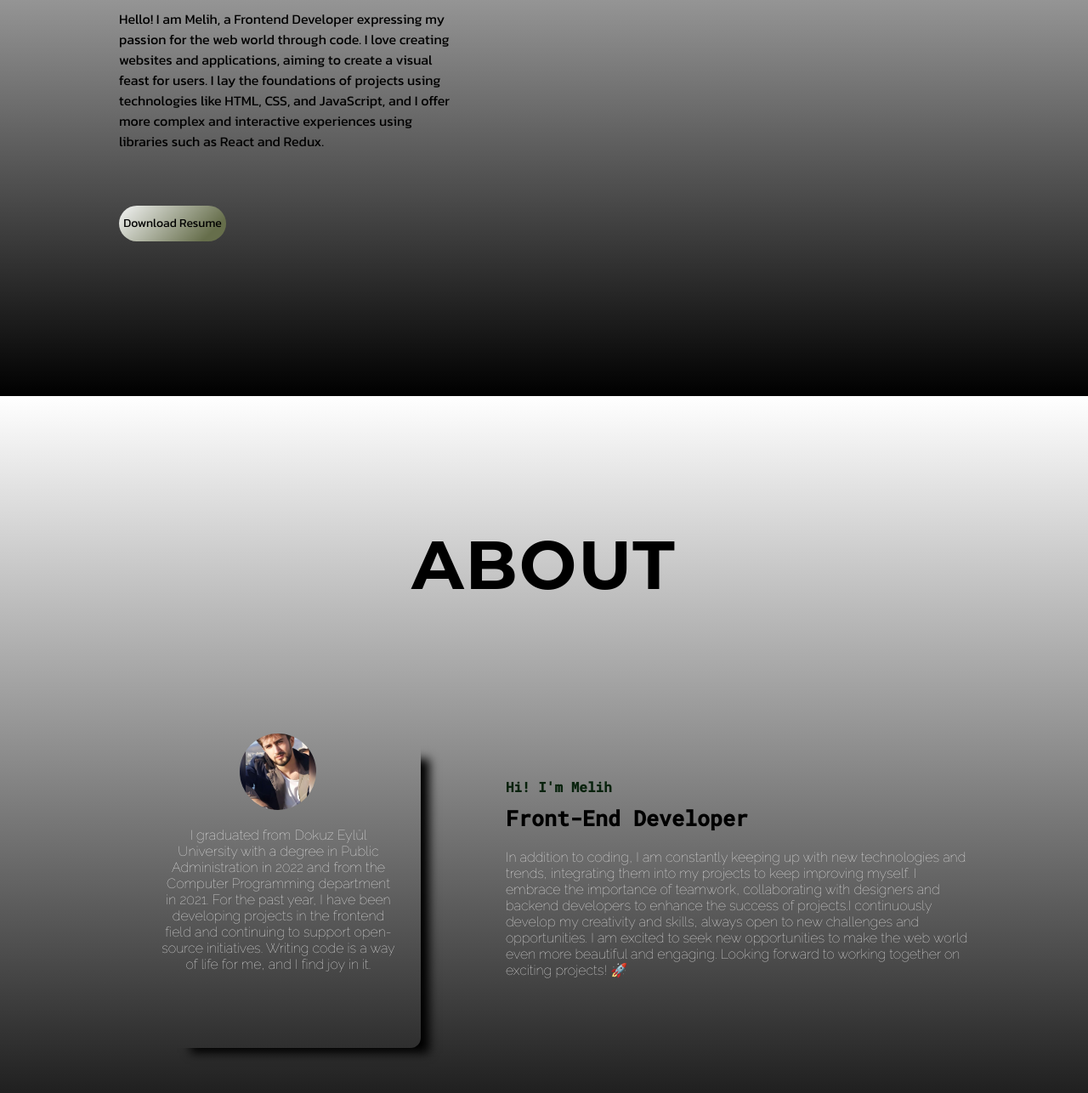
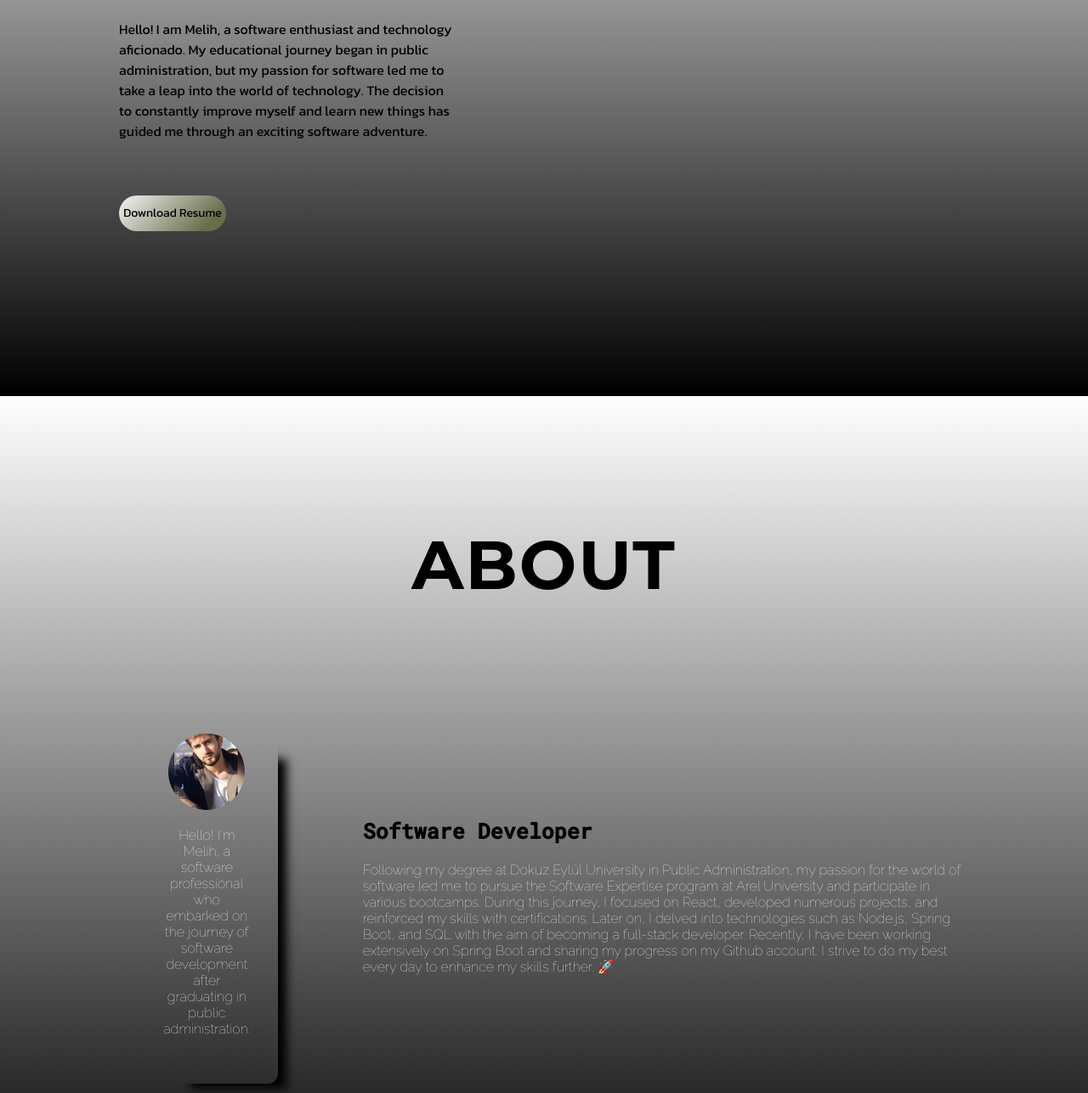
Before and after one commit to Halismelih1/landing, a plain HTML site: page index.html in a window 1280 px wide. Shown: the part 334-1620 px from the top of the page at 85% size. Drawn offline with Linux system fonts and the light colour scheme.

Commit message:
Content edited

```diff
--- a/index.html
+++ b/index.html
@@ -55,13 +55,12 @@
       <div class="left">
         <p class="subheading">"Halis Melih ABAK"</p>
         <h2 class="heading">
-          <div class="wrapper"><span>Front-End</span></div>
+          <div class="wrapper"><span>Software</span></div>
           <div class="wrapper"><span>Developer</span></div>
         </h2>
-        <p class="desc">Hello! I am Melih, a Frontend Developer expressing my passion for the web world through code. I
-          love creating websites and applications, aiming to create a visual feast for users. I lay the foundations of
-          projects using technologies like HTML, CSS, and JavaScript, and I offer more complex and interactive
-          experiences using libraries such as React and Redux. </p>
+        <p class="desc">Hello! I am Melih, a software enthusiast and technology aficionado. My educational journey began in public administration,
+           but my passion for software led me to take a leap into the world of technology.
+          The decision to constantly improve myself and learn new things has guided me through an exciting software adventure. </p>
         <button class="button-hero"><a href="/assets//Halis Melih ABAK CV (ENG).pdf" download class="cta">Download
             Resume</a></button>
       </div>
@@ -81,22 +80,17 @@
             <div class="img">
               <img src="./image/prof.jpg" alt="">
             </div>
-            <p class="card-desc">I graduated from Dokuz Eylül University with a degree in Public Administration in 2022
-              and from the Computer Programming department in 2021. For the past year, I have been developing projects
-              in the frontend field and continuing to support open-source initiatives. Writing code is a way of life for
-              me, and I find joy in it.</p>
+            <p class="card-desc">Hello! I'm Melih, a software professional who embarked on the journey of software development after graduating in public administration.</p>
 
           </div>
         </div>
         <div class="right">
-          <p class="subheading">Hi! I'm Melih</p>
-          <h2 class="slogan">Front-End Developer</h2>
-          <p class="right-text">In addition to coding, I am constantly keeping up with new technologies and trends,
-            integrating them into my projects to keep improving myself. I embrace the importance of teamwork,
-            collaborating with designers and backend developers to enhance the success of projects.I continuously
-            develop my creativity and skills, always open to new challenges and opportunities. I am excited to seek new
-            opportunities to make the web world even more beautiful and engaging. Looking forward to working together on
-            exciting projects! 🚀
+          <h2 class="slogan">Software Developer</h2>
+          <p class="right-text">
+            Following my degree at Dokuz Eylül University in Public Administration, my passion for the world of software led me to pursue the Software Expertise program
+            at Arel University and participate in various bootcamps. During this journey, I focused on React, developed numerous projects, and reinforced my skills with certifications.
+            Later on, I delved into technologies such as Node.js, Spring Boot, and SQL with the aim of becoming a full-stack developer.
+            Recently, I have been working extensively on Spring Boot and sharing my progress on my Github account. I strive to do my best every day to enhance my skills further. 🚀
           </p>
         </div>
       </div>
@@ -111,8 +105,8 @@
       <footer>
         <div class="col-1">
           <h2 class="column-heading">Abilities</h2>
-          <p><span> React</span> <span> Redux</span> <span> Next.js</span> <span> AWS</span><span>
-              Tailwind</span></p>
+          <p><span> React</span> <span> Redux</span> <span>SQL</span> <span>SpringBoot</span><span>
+              Node.js</span></p>
         </div>
         <div class="col-2">
           <h2 class="column-heading">Social</h2>
```
